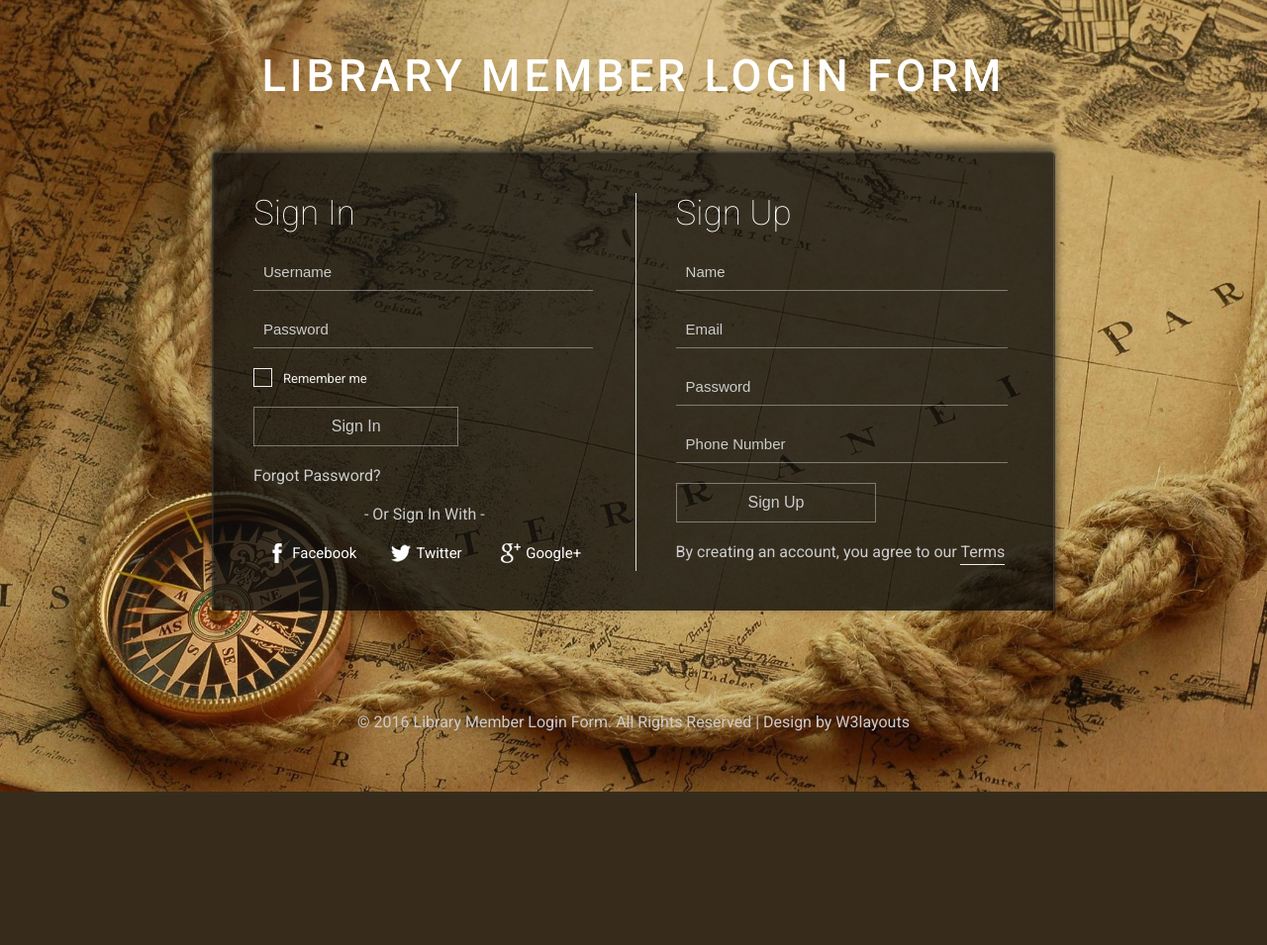
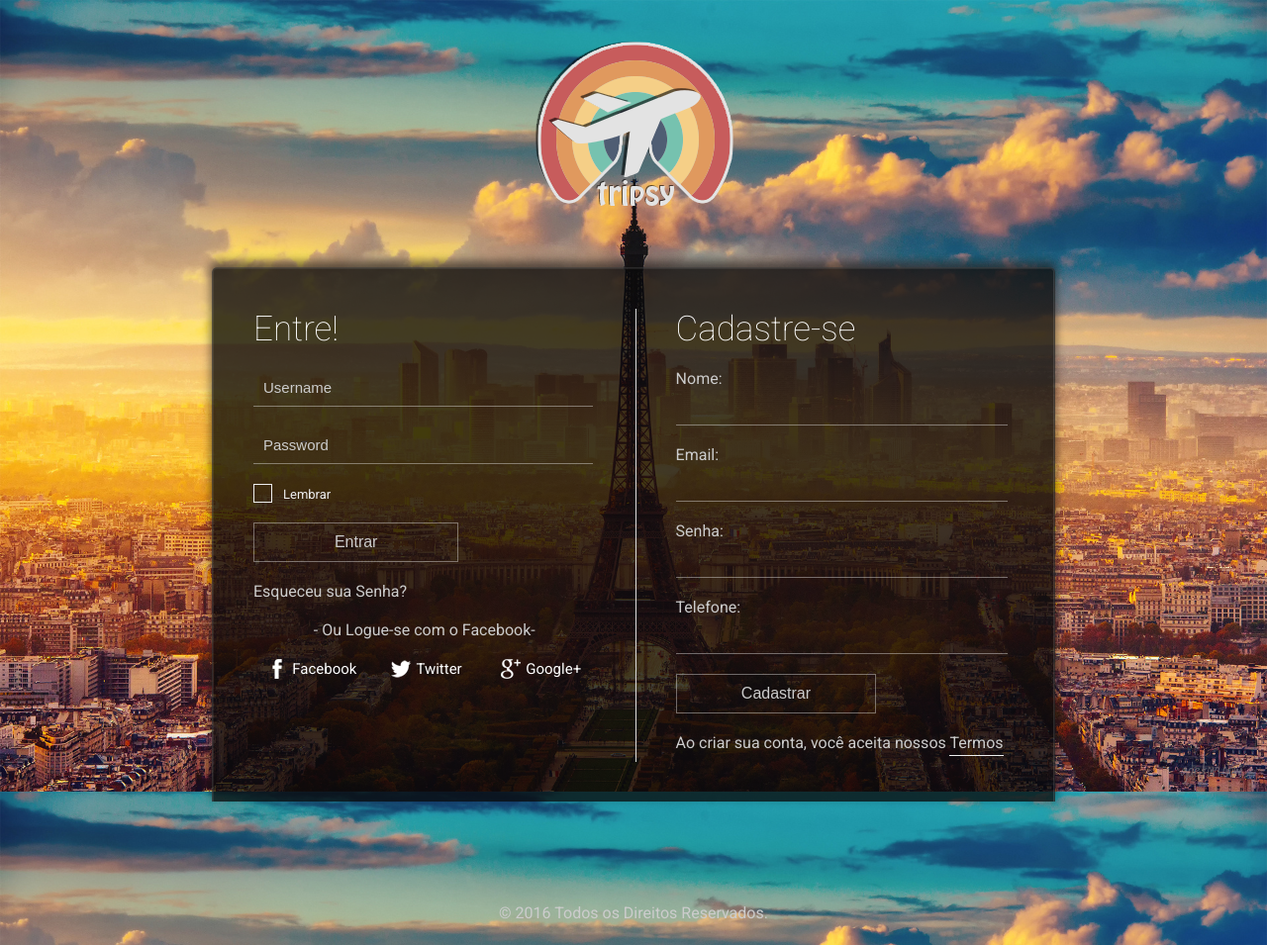
Before and after one commit to luisfwa/hackathon_abav, a Django app: template viagem/viajante/templates/form.html in a window 1280 px wide. Shown: the whole page at 99% size. Before the commit the page ends 800 px from the top, so only its background shows below. Run offline with Django 3.2, Linux system fonts and the light colour scheme; the template is opened without the code that fills it: values that come from a table or form of the project are taken from there, others are empty; parts of the project's set-up code (start-up, migrations or seed data) failed here and were passed over.

Commit message:
Incrementamos o formulario

```diff
--- a/viagem/static/form/css/style.css
+++ b/viagem/static/form/css/style.css
@@ -65,6 +65,16 @@ h1 {
     letter-spacing: 4px;
     margin: 60px 0;
     color: #FFFFFF;
+}
+
+.container2 {
+    width: 50%;
+    margin: 0 auto;
+    padding: 40px;
+
+    border-bottom: none;
+    border-bottom-left-radius: initial;
+    border-bottom-right-radius: initial;
 }
 
 .container {
@@ -211,7 +221,7 @@ li.twt {
     transition: .5s all;
 }
 
-input[type="text"], input[type="password"] {
+input[type="text"], input[type="password"], input[type="email"] {
     width: 93.4%;
     margin-bottom: 20px;
     padding: 10px;
--- a/viagem/viajante/forms.py
+++ b/viagem/viajante/forms.py
@@ -10,7 +10,7 @@ class SignUpCidade(forms.ModelForm):
 class SignUpViajante(forms.ModelForm):
 	class Meta:
 		model = Viajante
-		fields = ["nome", "email", "senha", "idade", "dinheiro", "tema"]
+		fields = ["nome", "email", "senha", "telefone"]
 
 
 class SignUpTema(forms.ModelForm):
--- a/viagem/viajante/models.py
+++ b/viagem/viajante/models.py
@@ -5,8 +5,9 @@ from django.db import models
 # Create your models here.
 
 class Pessoa(models.Model):
-	email = models.EmailField()
+	email = models.EmailField(blank=False, null=False)
 	nome = models.CharField(max_length=120, blank=False, null=False)
+	telefone = models.CharField(max_length=15, blank=True, null=True)
 	senha = models.CharField(max_length=20, blank=False, null=False)
 	timestamp = models.DateTimeField(auto_now_add=True, auto_now=False)
 	updated = models.DateTimeField(auto_now_add=False, auto_now=True)
@@ -24,9 +25,9 @@ class Tema(models.Model):
 
 
 class Viajante(Pessoa):
-	idade = models.IntegerField(null=False, blank=False)
-	dinheiro = models.FloatField(null=False, blank=False)
-	tema = models.ForeignKey(Tema, verbose_name="Tema")
+	idade = models.IntegerField(null=True, blank=True)
+	dinheiro = models.FloatField(null=True, blank=True)
+	tema = models.ForeignKey(Tema, verbose_name="Tema",  null=True, blank=True)
 
 
 class Agencia(models.Model):
@@ -38,7 +39,6 @@ class Agencia(models.Model):
 
 class Agente(Pessoa):
 	agencia = models.ForeignKey(Agencia, related_name="Agencia")
-	telefone = models.CharField(max_length=15, blank=False, null=False)
 	cpf = models.CharField(max_length=15, blank=False, null=False)
 
 
@@ -60,4 +60,4 @@ class Viagem(models.Model):
 
 
 	def __str__(self):
-		return self.destino
+		return self.destino.nome
--- a/viagem/viajante/templates/form.html
+++ b/viagem/viajante/templates/form.html
@@ -5,7 +5,7 @@
 <!-- Head -->
 <head>
 
-	<title>Library Member Login Form A Flat Responsive Widget Template :: W3layouts</title>
+	<title></title>
 
 	<!-- Meta-Tags -->
 		<meta name="viewport" content="width=device-width, initial-scale=1">
@@ -26,12 +26,12 @@
 <!-- Body -->
 <body>
 
-	<h1>LIBRARY MEMBER LOGIN FORM</h1>
+	<div class="container2"><img src="{% static 'form/images/tripsy.png' %}" class="img-responsive"></div>
 
 	<div class="container w3layouts agileits">
 
 		<div class="login w3layouts agileits">
-			<h2>Sign In</h2>
+			<h2>Entre!</h2>
 			<form action="#" method="post">
 				<input type="text" Name="Userame" placeholder="Username" required="">
 				<input type="password" Name="Password" placeholder="Password" required="">
@@ -39,17 +39,17 @@
 			<ul class="tick w3layouts agileits">
 				<li>
 					<input type="checkbox" id="brand1" value="">
-					<label for="brand1"><span></span>Remember me</label>
+					<label for="brand1"><span></span>Lembrar</label>
 				</li>
 			</ul>
 			<div class="send-button w3layouts agileits">
 				<form>
-					<input type="submit" value="Sign In">
+					<input type="submit" value="Entrar">
 				</form>
 			</div>
-			<a href="#">Forgot Password?</a>
+			<a href="#">Esqueceu sua Senha?</a>
 			<div class="social-icons w3layouts agileits">
-				<p>- Or Sign In With -</p>
+				<p>- Ou Logue-se com o Facebook-</p>
 				<ul>
 					<li><a href="#"><span class="icons w3layouts agileits"></span><span class="text w3layouts agileits">Facebook</span></a></li>
 					<li class="twt w3ls"><a href="#"><span class="icons w3layouts"></span><span class="text w3layouts agileits">Twitter</span></a></li>
@@ -61,19 +61,16 @@
 		</div>
 
 		<div class="register w3layouts agileits">
-			<h2>Sign Up</h2>
-			<form action="#" method="post">
-				<input type="text" Name="Name" placeholder="Name" required="">
-				<input type="text" Name="Email" placeholder="Email" required="">
-				<input type="password" Name="Password" placeholder="Password" required="">
-				<input type="text" Name="Phone Number" placeholder="Phone Number" required="">
+			<h2>Cadastre-se</h2>
+			<form action="/" method="post">{% csrf_token %}
+				{{form.as_p}}
+
+				<div class="send-button w3layouts agileits">
+					<input type="submit" value="Cadastrar">
+				</div>
 			</form>
-			<div class="send-button w3layouts agileits">
-				<form>
-					<input type="submit" value="Sign Up">
-				</form>
-			</div>
-			<p>By creating an account, you agree to our <a class="underline w3layouts agileits" href="#">Terms</a></p>
+
+			<p>Ao criar sua conta, você aceita nossos <a class="underline w3layouts agileits" href="#">Termos</a></p>
 			<div class="clear"></div>
 		</div>
 
@@ -82,7 +79,7 @@
 	</div>
 
 	<div class="footer w3layouts agileits">
-		<p> &copy; 2016 Library Member Login Form. All Rights Reserved | Design by <a href="http://w3layouts.com" target="_blank">W3layouts</a></p>
+		<p> &copy; 2016 Todos os Direitos Reservados.</p>
 	</div>
 
 </body>
```
Also changed, not shown: viagem/viajante/views.py (+14 -4 lines), viagem/db.sqlite3, viagem/static/form/images/background.jpg, viagem/static/form/images/tripsy.png (added), viagem/viajante/migrations/0002_auto_20160929_0328.py (added), viagem/viajante/migrations/0003_auto_20160929_0422.py (added), 6 other files.
